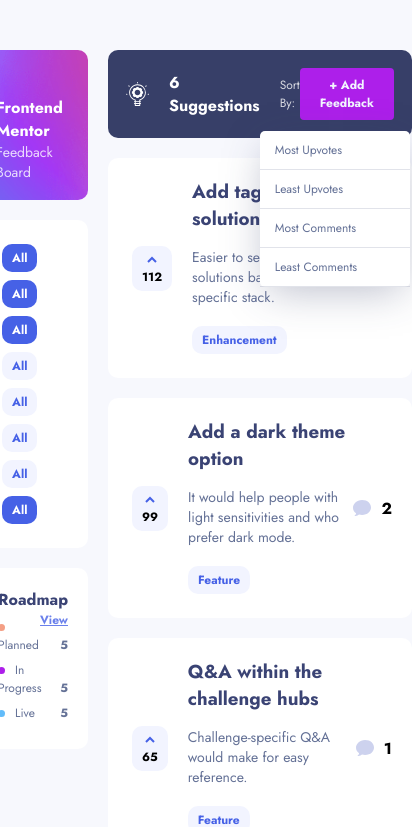
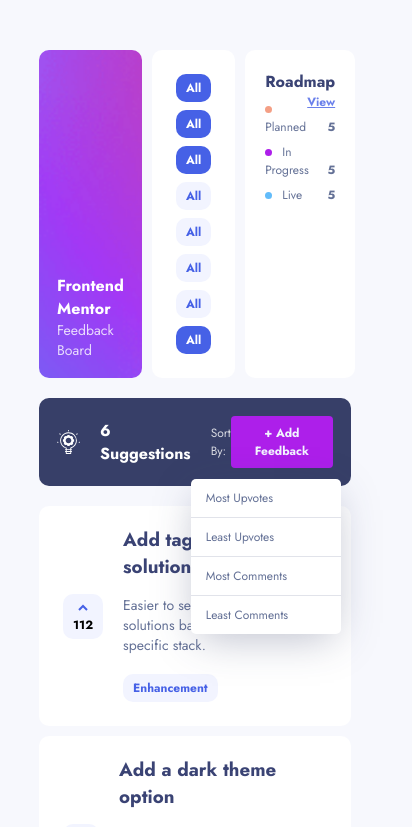
Before and after one commit to catli-unbounce/product_idea_board, a React (Create React App) app: page / in a window 390 px wide. Shown: the top 827 px of the page, 412 px wide, since content can reach past the window. Built offline with nearby package versions, Linux system fonts and the light colour scheme.

Commit message:
Tablet layout

```diff
--- a/_base.scss
+++ b/_base.scss
@@ -17,6 +17,9 @@
 $aqua: #62BCFA;
 
 $error-red: #D73737;
+
+$tablet: 750px;
+$mobile: 450px;
 
 @mixin card {
     border-radius: 1rem;
--- a/src/App.scss
+++ b/src/App.scss
@@ -29,3 +29,31 @@
   flex: 0 0 25%;
   margin-right: 2rem;
 }
+
+@media only screen and (max-width: $tablet) {
+  .container {
+    flex-direction: column;
+  }
+
+  .controls {
+    display: flex;
+    flex-direction: row;
+    justify-content: space-between;
+    margin-right: 0;
+
+    .filters {
+      margin-right: 1rem;
+      margin-left: 1rem;
+
+    }
+
+    .roadmap {
+      flex: 0 0 33%;
+    }
+
+    header {
+      height: initial;
+      flex: 0 0 33%;
+    }
+  }
+}
--- a/src/components/RequestsListItem/RequestsListItem.module.scss
+++ b/src/components/RequestsListItem/RequestsListItem.module.scss
@@ -83,3 +83,14 @@
         opacity: .4;
     }
 }
+
+@media only screen and (max-width: $tablet) {
+
+    .request {
+        margin-bottom: 1rem;
+
+        &:last-child {
+            margin-bottom: 5rem;
+        }
+    }
+}
--- a/src/components/Suggestions/Suggestions.module.scss
+++ b/src/components/Suggestions/Suggestions.module.scss
@@ -45,6 +45,10 @@
                 color: $fuschia;
                 cursor: pointer;
             }
+
+            &:last-child {
+                border-bottom: none;
+            }
         }
     }
 
```
